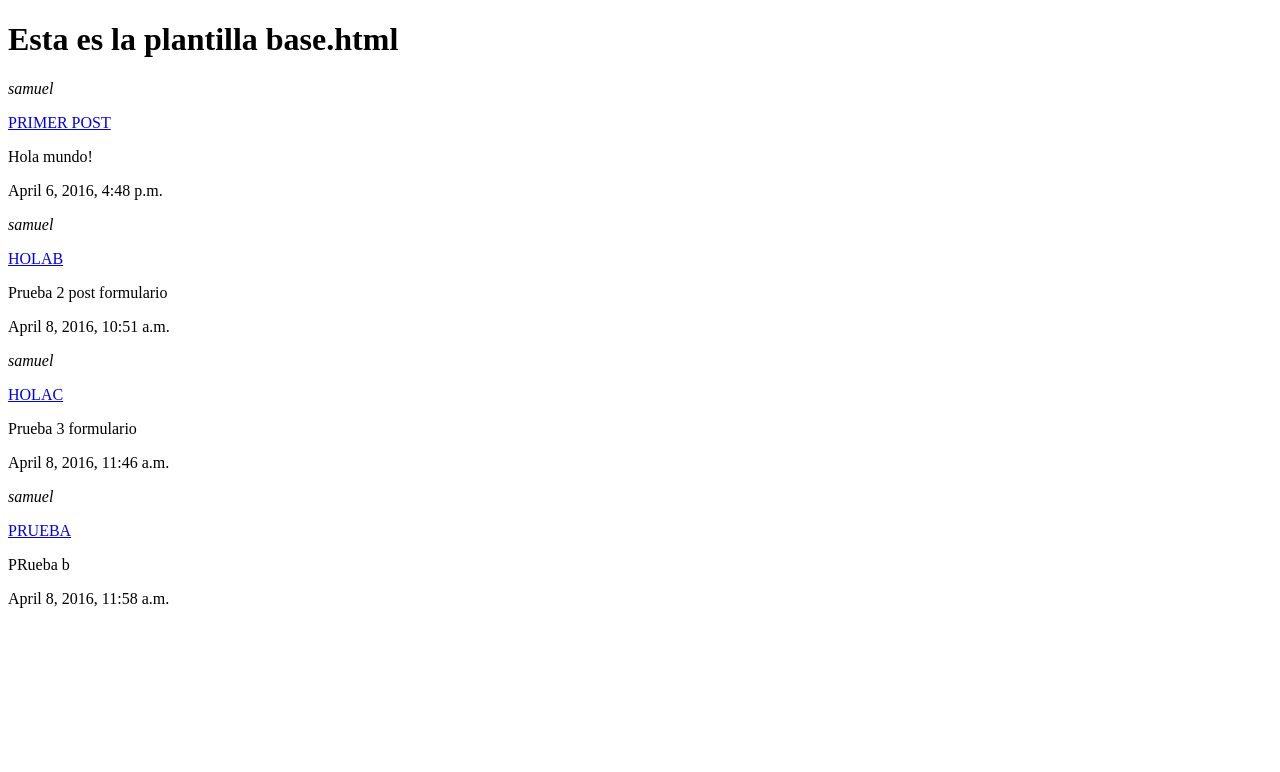
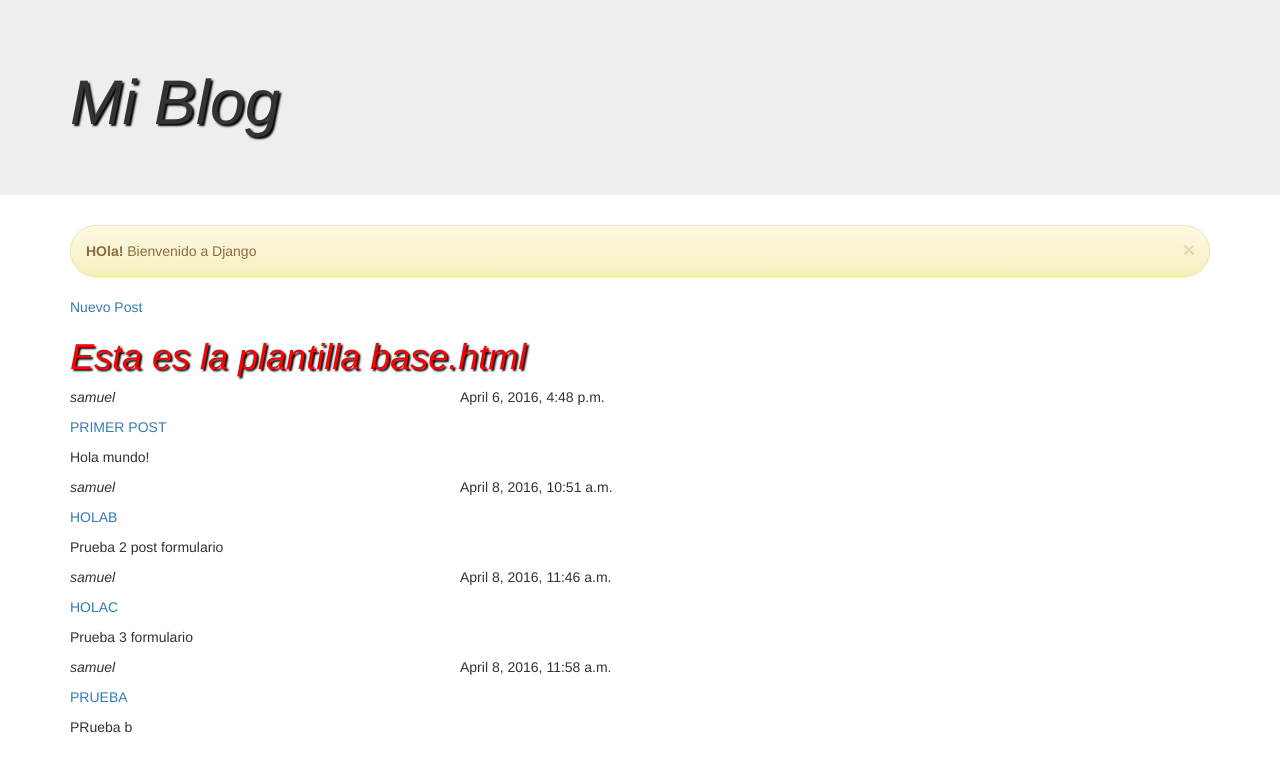
Before and after one commit to sgrondon/django-pro, a Django app: page / in a window 1280 px wide. Shown: the top 772 px of the page. Run offline with Django 3.2, Linux system fonts and the light colour scheme; data comes from the database, SQL or seed files in the repository; both versions use the stored data as it was after the commit; some libraries are stand-ins or nearby versions.

Commit message:
Modificaciones con formularios y mas

```diff
--- /dev/null
+++ b/django-tut/blog/static/css/blog.css
@@ -0,0 +1,12 @@
+h1{
+	font-style:italic;
+	border:2px;
+	color:red;
+	text-shadow: 2px 2px 2px black;
+}
+
+.alert{
+
+border-radius:2em;
+
+}
--- a/django-tut/blog/templates/blog/base.html
+++ b/django-tut/blog/templates/blog/base.html
@@ -1,14 +1,28 @@
+{% load staticfiles %}
 <!DOCTYPE html>
 <html>
 <head>
     <title></title>
+     <link rel="stylesheet" href="//maxcdn.bootstrapcdn.com/bootstrap/3.2.0/css/bootstrap.min.css">
+    <link rel="stylesheet" href="//maxcdn.bootstrapcdn.com/bootstrap/3.2.0/css/bootstrap-theme.min.css">
+    <link rel="stylesheet" href="{% static 'css/blog.css' %}">
 </head>
 <body>
+<div class="jumbotron">
+	<div class="container">
+	<h1>Mi Blog</h1>
+	</div>
+</div>
+<div class="container">
 
+<div class="alert alert-warning alert-dismissible" role="alert">
+  <button type="button" class="close" data-dismiss="alert" aria-label="Close"><span aria-hidden="true">&times;</span></button>
+  <strong>HOla!</strong> Bienvenido a Django</div>
 
+<a href="{% url 'blog.views.post_new' %}">Nuevo Post</a>
 <h1>Esta es la plantilla base.html</h1>
 {% block content %}
 {% endblock %}
-
+</div>
 </body>
 </html>
--- a/django-tut/blog/templates/blog/post_detail.html
+++ b/django-tut/blog/templates/blog/post_detail.html
@@ -3,6 +3,7 @@
 {% block content %}
 
         	<div>
+        	<a href="{% url 'post_edit' pk=post.pk %}">Editar</a>
         	<p><i>{{ post.author }}</i></p>
         	<p>{{ post.title|upper }}</p>
         	<p>{{ post.text }}</p>
--- a/django-tut/blog/templates/blog/post_list.html
+++ b/django-tut/blog/templates/blog/post_list.html
@@ -2,11 +2,15 @@
 
 {% block content %}
         {% for post in posts %}
-        	<div>
-        	<p><i>{{ post.author }}</i></p>
-        	<p><a href="{% url 'blog.views.post_detail' pk=post.pk %}">{{ post.title|upper }}</a></p>
-        	<p>{{ post.text }}</p>
-        	<p>{{ post.create_date }}</p>
+        	<div class="row">
+        		<div class="col-md-4">
+	        	<p><i>{{ post.author }}</i></p>
+	        	<p><a href="{% url 'post_detail' pk=post.pk %}">{{ post.title|upper }}</a></p> <!--{%} Template tags-->
+	        	<p>{{ post.text }}</p>
+	        	</div>
+	        	<div class="col-md-8">
+	        	<p>{{ post.create_date }}</p>
+	        	</div>
         	</div>
     	{% endfor %}
   {% endblock %}
--- a/django-tut/blog/urls.py
+++ b/django-tut/blog/urls.py
@@ -3,5 +3,7 @@ from . import views
 
 urlpatterns = [
         url(r'^$', views.post_list),
-        url(r'^post/(?P<pk>[0-9]+)/$', views.post_detail),
+        url(r'^post/new/$', views.post_new,  name='post_new'),
+        url(r'^post/(?P<pk>[0-9]+)/$', views.post_detail, name='post_detail'),
+        url(r'^post/(?P<pk>[0-9]+)/edit$', views.post_edit, name='post_edit'),
 ]
--- a/django-tut/blog/views.py
+++ b/django-tut/blog/views.py
@@ -1,14 +1,42 @@
 from django.shortcuts import render, get_object_or_404
 from django.utils import timezone
+
 from .models import Post
-
+from .forms import PostForm
+from django.shortcuts import redirect
 # Create your views here.
 
 def post_list(request):
     posts = Post.objects.filter(published_date__lte=timezone.now()).order_by('published_date')
-    #import ipdb; ipdb.set_trace()
+    #import ipdb; ipdb.set_trace() Punto de ruptura
     return render(request, 'blog/post_list.html', {"posts" : posts})
 
 def post_detail(request, pk):
     post = get_object_or_404(Post, pk=pk)
     return render(request, 'blog/post_detail.html', {"post" : post})
+
+def post_new(request):
+    if request.method == "POST":
+        form = PostForm(request.POST)
+
+        if form.is_valid():
+            post = form.save(commit=False)
+            post.author = request.user
+            post.publish()
+            return redirect('blog.views.post_detail', pk=post.pk)
+    else:
+        form = PostForm()
+    return render(request, 'blog/post_edit.html', {'form': form})
+
+def post_edit(request, pk):
+        post = get_object_or_404(Post, pk=pk)
+        if request.method == "POST":
+            form = PostForm(request.POST, instance=post)
+            if form.is_valid():
+                post = form.save(commit=False)
+                post.author = request.user
+                post.save()
+                return redirect('blog.views.post_detail', pk=post.pk)
+        else:
+            form = PostForm(instance=post)
+        return render(request, 'blog/post_edit.html', {'form': form})
```
Also changed, not shown: django-tut/blog/forms.py (added, +9 -0 lines), django-tut/blog/templates/blog/post_edit.html (added, +14 -0 lines), django-tut/db.sqlite3.
